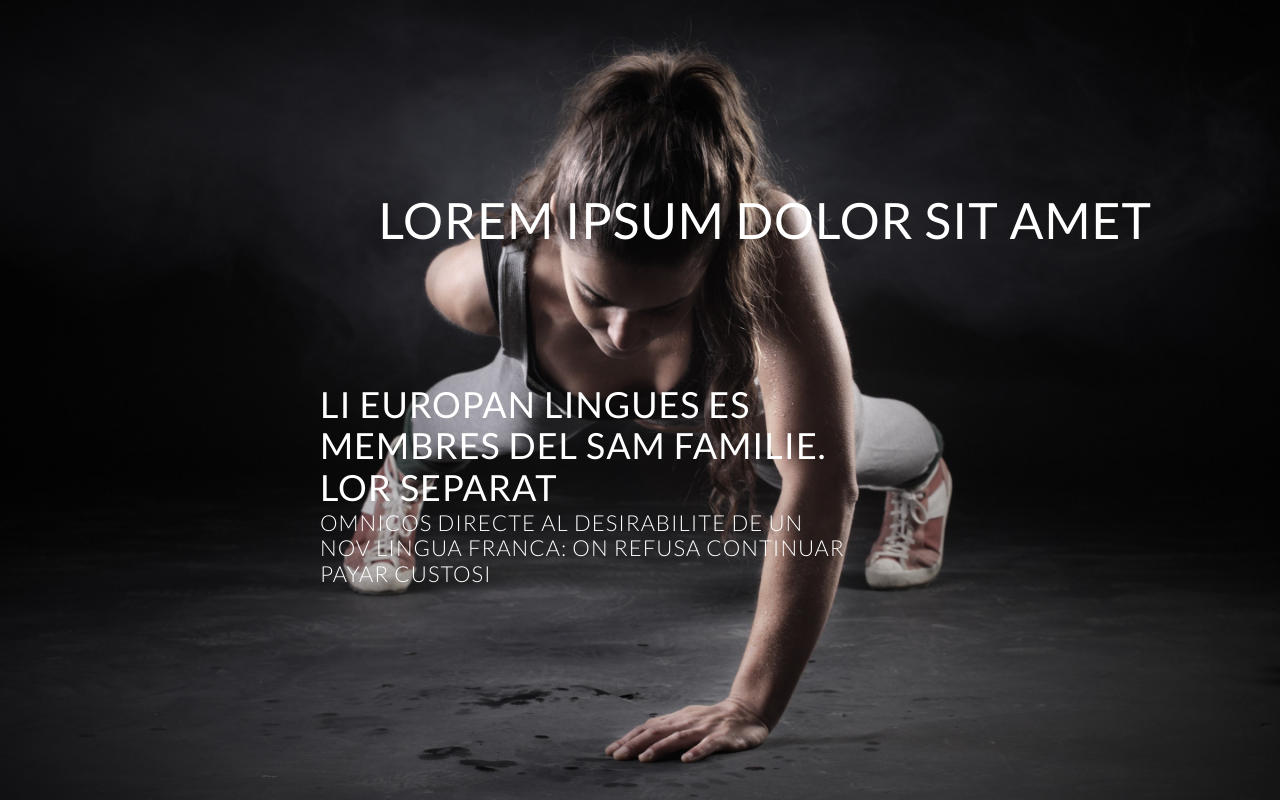
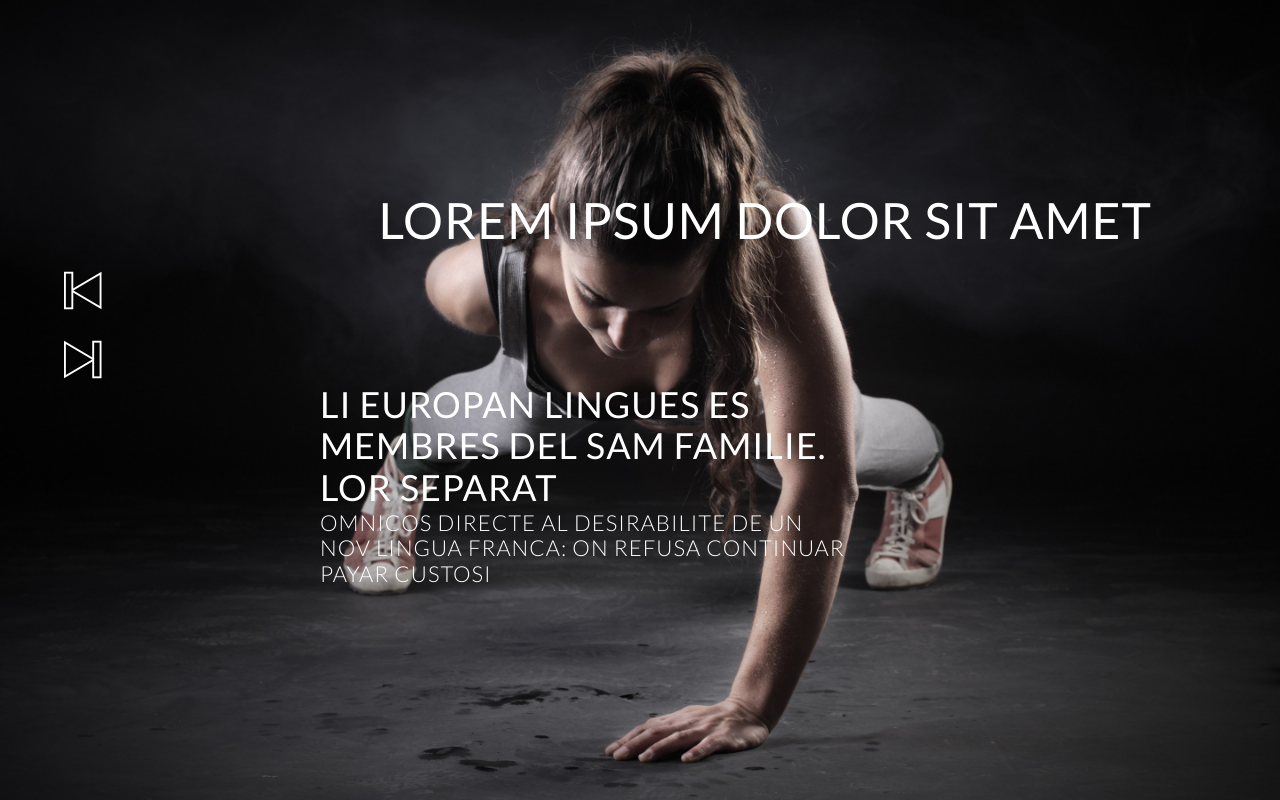
Before and after one commit to webyou-pl/Fenomeno, a PHP site: page / in a window 1280 px wide. Run offline with PHP 8.4, Linux system fonts and the light colour scheme.

Commit message:
Buttons added

```diff
--- a/index.html
+++ b/index.html
@@ -35,6 +35,11 @@
                     <h3>Omnicos directe al desirabilite de un nov lingua franca: On refusa continuar payar custosi </h3></div>
                 </div>
 
+            <div class="arrow">
+                <i class="ion-ios-skipbackward-outline icon-big"></i>
+                <i class="ion-ios-skipforward-outline icon-big"></i>
+            </div>
+
 
 
         </section>
--- a/resources/css/style.css
+++ b/resources/css/style.css
@@ -52,7 +52,7 @@ h1{
     font-size: 250%;
     font-weight: 400;
     text-transform: uppercase;
-    position:fixed;
+    position:absolute;
     margin-top: 15%;
     right: 10%;
     letter-spacing: 1px;
@@ -80,3 +80,25 @@ h3{
     margin-right: 45%;
 
 }
+
+/* Buttons */
+
+/* ICONS */
+.icon-big{
+    font-size: 250%
+}
+
+/* Arrows */
+
+.arrow{
+    color: #fff;
+
+    letter-spacing: 550px;
+    display: inline-block;
+    font-size: 120%;
+    margin-top: 20%;
+    margin-right: 5%;
+    margin-left: 5%;
+
+
+}
```
Also changed, not shown: vendors/css/animations.css (renamed from vendors open source/css/animations.css), vendors/css/grid.css (renamed from vendors open source/css/grid.css), vendors/css/ionicons.min.css (renamed from vendors open source/css/ionicons.min.css), vendors/css/normalize.css (renamed from vendors open source/css/normalize.css), vendors/fonts/ionicons.ttf (renamed from vendors open source/fonts/ionicons.ttf), vendors/fonts/ionicons.woff (renamed from vendors open source/fonts/ionicons.woff), vendors/js/jquery.waypoints.min.js (renamed from vendors open source/js/jquery.waypoints.min.js), 4 other files.
